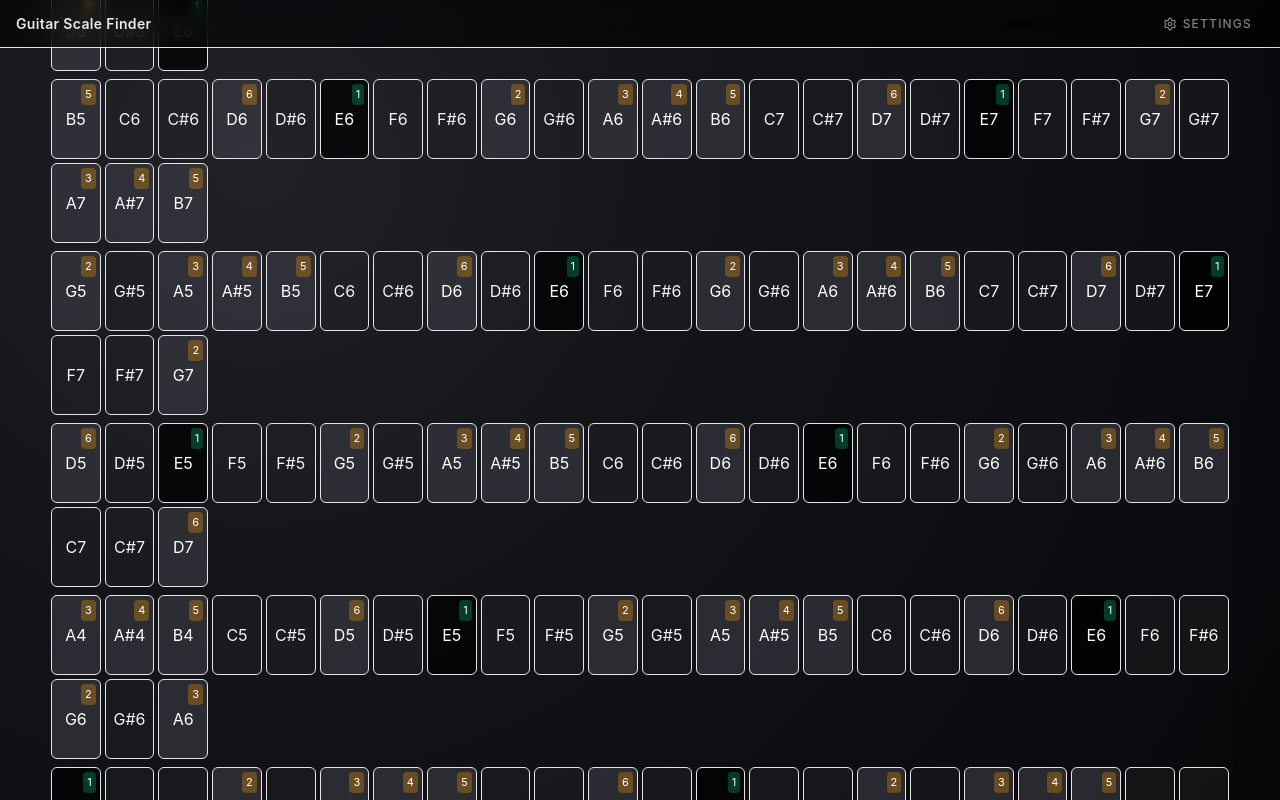
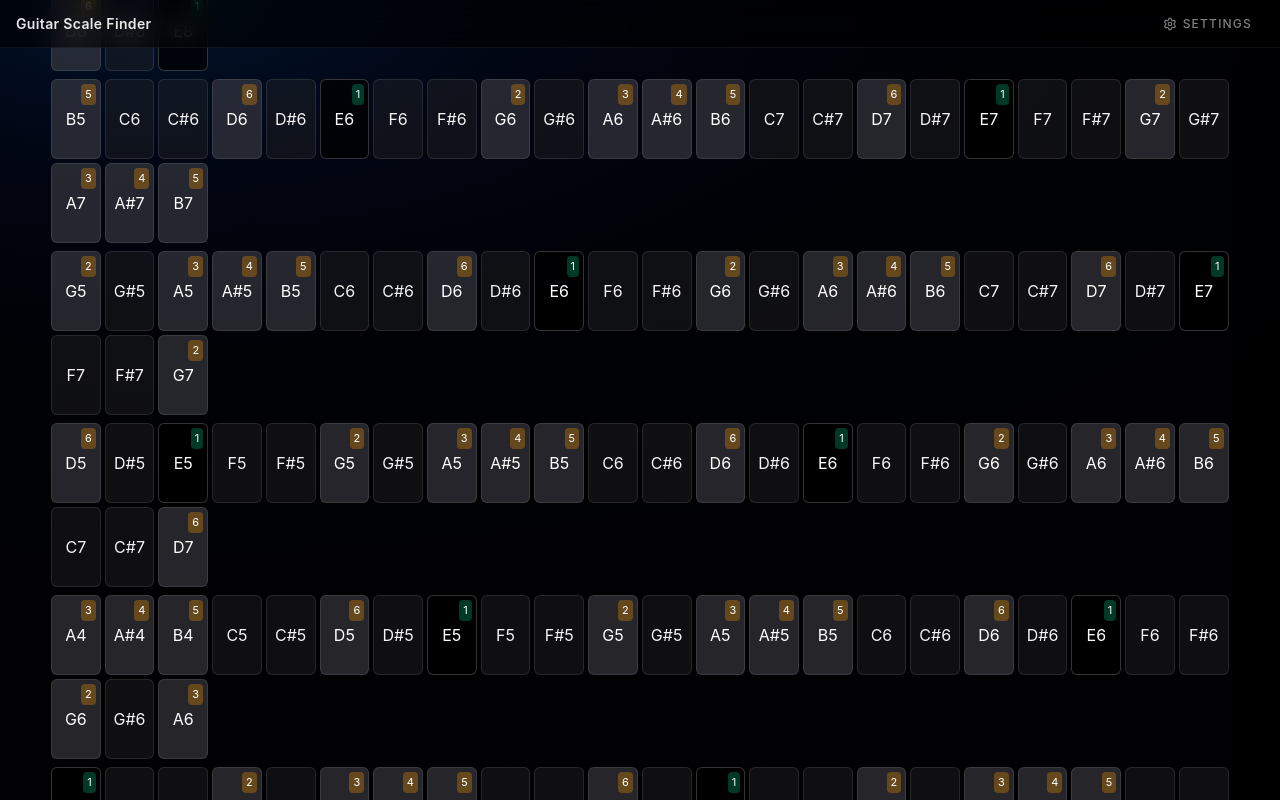
Before and after one commit to theted/guitar, a React (Vite) app: page / in a window 1280 px wide. Built offline with nearby package versions, Linux system fonts and the light colour scheme.

Commit message:
Migrate to OKLCH color space

```diff
--- a/src/index.css
+++ b/src/index.css
@@ -1,49 +1,49 @@
 @import "tailwindcss";
 
-/* ─── Dark-mode variant (class-based, same as v3 darkMode: ["class"]) ─── */
+/* ─── Dark-mode variant (class-based) ──────────────────────────────────── */
 @variant dark (&:where(.dark, .dark *));
 
-/* ─── Theme: custom design tokens ──────────────────────────────────────── */
+/* ─── Theme: design tokens mapped to Tailwind's --color-* namespace ─────── */
 /*
-  CSS vars below hold raw HSL channel values (e.g. "240 10% 3.9%") so that
-  Tailwind color utilities can apply opacity modifiers like bg-background/50.
-  The @theme block maps them to Tailwind's --color-* namespace.
+  CSS vars hold full OKLCH color values. @theme maps them so Tailwind
+  utilities like bg-background, text-foreground, border-border work.
+  Opacity modifiers (bg-background/50) use color-mix() — works with any
+  CSS color value, no raw-channel trick needed.
 */
 @theme {
-  /* Semantic color tokens */
-  --color-border:                 hsl(var(--border));
-  --color-input:                  hsl(var(--input));
-  --color-ring:                   hsl(var(--ring));
-  --color-background:             hsl(var(--background));
-  --color-foreground:             hsl(var(--foreground));
+  --color-background:             var(--background);
+  --color-foreground:             var(--foreground);
+  --color-border:                 var(--border);
+  --color-input:                  var(--input);
+  --color-ring:                   var(--ring);
 
-  --color-primary:                hsl(var(--primary));
-  --color-primary-foreground:     hsl(var(--primary-foreground));
+  --color-card:                   var(--card);
+  --color-card-foreground:        var(--card-foreground);
 
-  --color-secondary:              hsl(var(--secondary));
-  --color-secondary-foreground:   hsl(var(--secondary-foreground));
+  --color-popover:                var(--popover);
+  --color-popover-foreground:     var(--popover-foreground);
 
-  --color-destructive:            hsl(var(--destructive));
-  --color-destructive-foreground: hsl(var(--destructive-foreground));
+  --color-primary:                var(--primary);
+  --color-primary-foreground:     var(--primary-foreground);
 
-  --color-muted:                  hsl(var(--muted));
-  --color-muted-foreground:       hsl(var(--muted-foreground));
+  --color-secondary:              var(--secondary);
+  --color-secondary-foreground:   var(--secondary-foreground);
 
-  --color-accent:                 hsl(var(--accent));
-  --color-accent-foreground:      hsl(var(--accent-foreground));
+  --color-muted:                  var(--muted);
+  --color-muted-foreground:       var(--muted-foreground);
 
-  --color-popover:                hsl(var(--popover));
-  --color-popover-foreground:     hsl(var(--popover-foreground));
+  --color-accent:                 var(--accent);
+  --color-accent-foreground:      var(--accent-foreground);
 
-  --color-card:                   hsl(var(--card));
-  --color-card-foreground:        hsl(var(--card-foreground));
+  --color-destructive:            var(--destructive);
+  --color-destructive-foreground: var(--destructive-foreground);
 
   /* Border radius scale */
   --radius-lg: var(--radius);
   --radius-md: calc(var(--radius) - 2px);
   --radius-sm: calc(var(--radius) - 4px);
 
-  /* Accordion animations (previously in tailwind.config keyframes) */
+  /* Accordion animations */
   --animate-accordion-down: accordion-down 0.2s ease-out;
   --animate-accordion-up:   accordion-up   0.2s ease-out;
 }
@@ -52,62 +52,89 @@
   from { height: 0; }
   to   { height: var(--radix-accordion-content-height); }
 }
-
 @keyframes accordion-up {
   from { height: var(--radix-accordion-content-height); }
   to   { height: 0; }
 }
 
-/* ─── Raw HSL design token values ──────────────────────────────────────── */
+/* ─── OKLCH color palette ───────────────────────────────────────────────── */
+/*
+  All values in OKLCH: oklch(Lightness Chroma Hue)
+  Hue 264° = blue-indigo direction for the blue undertone.
+  The app is always dark, so dark values are the :root defaults.
+  The .dark block is kept for explicit class-based toggling.
+
+  Perceptual notes:
+    L 0.06–0.12 = near-black range (backgrounds)
+    L 0.15–0.22 = dark surface range (cards, borders)
+    L 0.55–0.65 = mid range (muted text)
+    L 0.95–0.98 = near-white range (foreground text)
+*/
 :root {
-  --background: 0 0% 100%;
-  --foreground: 240 10% 3.9%;
-  --card: 0 0% 100%;
-  --card-foreground: 240 10% 3.9%;
-  --popover: 0 0% 100%;
-  --popover-foreground: 240 10% 3.9%;
-  --primary: 240 5.9% 10%;
-  --primary-foreground: 0 0% 98%;
-  --secondary: 240 4.8% 95.9%;
-  --secondary-foreground: 240 5.9% 10%;
-  --muted: 240 4.8% 95.9%;
-  --muted-foreground: 240 3.8% 46.1%;
-  --accent: 240 4.8% 95.9%;
-  --accent-foreground: 240 5.9% 10%;
-  --destructive: 0 84.2% 60.2%;
-  --destructive-foreground: 0 0% 98%;
-  --border: 240 5.9% 90%;
-  --input: 240 5.9% 90%;
-  --ring: 240 5.9% 10%;
+  --background:             oklch(0.088 0.018 264);
+  --foreground:             oklch(0.962 0.007 264);
+
+  --card:                   oklch(0.108 0.020 264);
+  --card-foreground:        oklch(0.962 0.007 264);
+
+  --popover:                oklch(0.108 0.020 264);
+  --popover-foreground:     oklch(0.962 0.007 264);
+
+  --primary:                oklch(0.962 0.007 264);
+  --primary-foreground:     oklch(0.138 0.020 264);
+
+  --secondary:              oklch(0.162 0.020 264);
+  --secondary-foreground:   oklch(0.962 0.007 264);
+
+  --muted:                  oklch(0.158 0.016 264);
+  --muted-foreground:       oklch(0.592 0.012 264);
+
+  --accent:                 oklch(0.162 0.020 264);
+  --accent-foreground:      oklch(0.962 0.007 264);
+
+  --destructive:            oklch(0.555 0.225 27);
+  --destructive-foreground: oklch(0.962 0.007 264);
+
+  --border:                 oklch(0.215 0.022 264);
+  --input:                  oklch(0.215 0.022 264);
+  --ring:                   oklch(0.835 0.012 264);
+
   --radius: 0.5rem;
 }
 
-.dark {
-  --background: 240 10% 3.9%;
-  --foreground: 0 0% 98%;
-  --card: 240 10% 3.9%;
-  --card-foreground: 0 0% 98%;
-  --popover: 240 10% 3.9%;
-  --popover-foreground: 0 0% 98%;
-  --primary: 0 0% 98%;
-  --primary-foreground: 240 5.9% 10%;
-  --secondary: 240 3.7% 15.9%;
-  --secondary-foreground: 0 0% 98%;
-  --muted: 240 3.7% 15.9%;
-  --muted-foreground: 240 5% 64.9%;
-  --accent: 240 3.7% 15.9%;
-  --accent-foreground: 0 0% 98%;
-  --destructive: 0 62.8% 30.6%;
-  --destructive-foreground: 0 0% 98%;
-  --border: 240 3.7% 15.9%;
-  --input: 240 3.7% 15.9%;
-  --ring: 240 4.9% 83.9%;
+/* Light-mode override (explicit .dark toggle) */
+.light {
+  --background:             oklch(0.990 0.003 264);
+  --foreground:             oklch(0.148 0.014 264);
+  --card:                   oklch(0.990 0.003 264);
+  --card-foreground:        oklch(0.148 0.014 264);
+  --popover:                oklch(0.990 0.003 264);
+  --popover-foreground:     oklch(0.148 0.014 264);
+  --primary:                oklch(0.148 0.014 264);
+  --primary-foreground:     oklch(0.990 0.003 264);
+  --secondary:              oklch(0.938 0.009 264);
+  --secondary-foreground:   oklch(0.148 0.014 264);
+  --muted:                  oklch(0.938 0.009 264);
+  --muted-foreground:       oklch(0.475 0.010 264);
+  --accent:                 oklch(0.938 0.009 264);
+  --accent-foreground:      oklch(0.148 0.014 264);
+  --destructive:            oklch(0.577 0.245 27);
+  --destructive-foreground: oklch(0.990 0.003 264);
+  --border:                 oklch(0.882 0.010 264);
+  --input:                  oklch(0.882 0.010 264);
+  --ring:                   oklch(0.148 0.014 264);
 }
 
-/* ─── Base styles ───────────────────────────────────────────────────────── */
-/* In v4, border-color no longer defaults to gray — apply explicitly */
+/* ─── Base layer — resets that utilities must be able to override ────────── */
+/*
+  CRITICAL: must be inside @layer base so that @layer utilities (Tailwind
+  classes like border-white/10) have higher cascade priority and can override.
+  Unlayered styles always win over any layered style, which was the v4 bug
+  that made border-white/10 show as the full --border color on fret buttons.
+*/
+@layer base {
   * {
-  border-color: hsl(var(--border));
+    border-color: var(--color-border);
   }
 
   html, body {
@@ -116,33 +143,39 @@ html, body {
     overflow: hidden;
     overscroll-behavior: none;
     font-family: -apple-system, BlinkMacSystemFont, "Segoe UI", "Roboto", "Oxygen",
-    "Ubuntu", "Cantarell", "Fira Sans", "Droid Sans", "Helvetica Neue",
-    sans-serif;
+      "Ubuntu", "Cantarell", "Fira Sans", "Droid Sans", "Helvetica Neue", sans-serif;
     -webkit-font-smoothing: antialiased;
     -moz-osx-font-smoothing: grayscale;
   }
 
   body {
-  color: hsl(var(--foreground));
-  background-color: #08080a;
+    color: var(--foreground);
+    /* Base fill behind the gradient — matches the darkest gradient stop */
+    background-color: oklch(0.065 0.012 268);
   }
 
-/* Hide scrollbars in WebKit for safety */
-body::-webkit-scrollbar {
-  display: none;
+  body::-webkit-scrollbar { display: none; }
+
+  code {
+    font-family: source-code-pro, Menlo, Monaco, Consolas, "Courier New", monospace;
+  }
 }
 
-/* ─── App layout ────────────────────────────────────────────────────────── */
+/* ─── App background gradient ───────────────────────────────────────────── */
+/*
+  Asymmetric bloom: rich blue-indigo at top-left fades to near-black.
+  Using OKLCH gradient interpolation for smooth, hue-consistent transitions.
+*/
 .app-bg {
   position: fixed;
   inset: 0;
   z-index: -1;
   background: radial-gradient(
-    circle at 20% 20%,
-    rgba(34, 36, 42, 0.95) 0%,
-    rgba(20, 22, 26, 0.95) 35%,
-    rgba(12, 14, 18, 1) 70%,
-    rgba(8, 8, 10, 1) 100%
+    ellipse 110% 75% at 12% 0%,
+    oklch(0.185 0.055 252) 0%,
+    oklch(0.118 0.032 260) 30%,
+    oklch(0.082 0.020 265) 60%,
+    oklch(0.065 0.012 268) 100%
   );
   will-change: opacity, transform;
   animation: app-bg-reveal 750ms ease-out both;
@@ -164,7 +197,8 @@ body::-webkit-scrollbar {
   inset: 0;
   border-radius: inherit;
   pointer-events: none;
-  background: rgba(8, 145, 178, 0.6);
+  /* Cyan note-flash — OKLCH equivalent of the original rgba(8,145,178,0.6) */
+  background: oklch(0.62 0.17 200 / 0.65);
   opacity: 0;
   contain: layout style paint;
 }
@@ -203,12 +237,12 @@ body.tone-b-active  .tone-b  .tone-overlay {
 }
 
 .note-fade-strong {
-  background: rgba(8, 145, 178, 0.7);
+  background: oklch(0.62 0.17 200 / 0.70);
   opacity: 0.9;
 }
 
 .note-fade-weak {
-  background: rgba(8, 145, 178, 0.35);
+  background: oklch(0.62 0.17 200 / 0.35);
   opacity: 0.7;
 }
 
@@ -229,18 +263,16 @@ body.tone-b-active  .tone-b  .tone-overlay {
 }
 
 .fret-button.tone-active-flash {
-  box-shadow: 0 0 0 1px rgba(34, 211, 238, 0.4), 0 0 12px rgba(34, 211, 238, 0.15);
+  box-shadow:
+    0 0 0 1px oklch(0.78 0.16 200 / 0.40),
+    0 0 14px oklch(0.62 0.17 200 / 0.18);
 }
 
 /* ─── Panel scrollbar ───────────────────────────────────────────────────── */
-aside::-webkit-scrollbar       { width: 4px; }
-aside::-webkit-scrollbar-track { background: transparent; }
-aside::-webkit-scrollbar-thumb { background: rgba(255,255,255,0.1); border-radius: 2px; }
-aside::-webkit-scrollbar-thumb:hover { background: rgba(255,255,255,0.2); }
-
-code {
-  font-family: source-code-pro, Menlo, Monaco, Consolas, "Courier New", monospace;
-}
+aside::-webkit-scrollbar         { width: 4px; }
+aside::-webkit-scrollbar-track   { background: transparent; }
+aside::-webkit-scrollbar-thumb   { background: oklch(1 0 0 / 0.10); border-radius: 2px; }
+aside::-webkit-scrollbar-thumb:hover { background: oklch(1 0 0 / 0.20); }
 
 /* ─── Keyframes ─────────────────────────────────────────────────────────── */
 @keyframes tone-flash {
```
Lines whose indentation alone changed are shown as unchanged.
